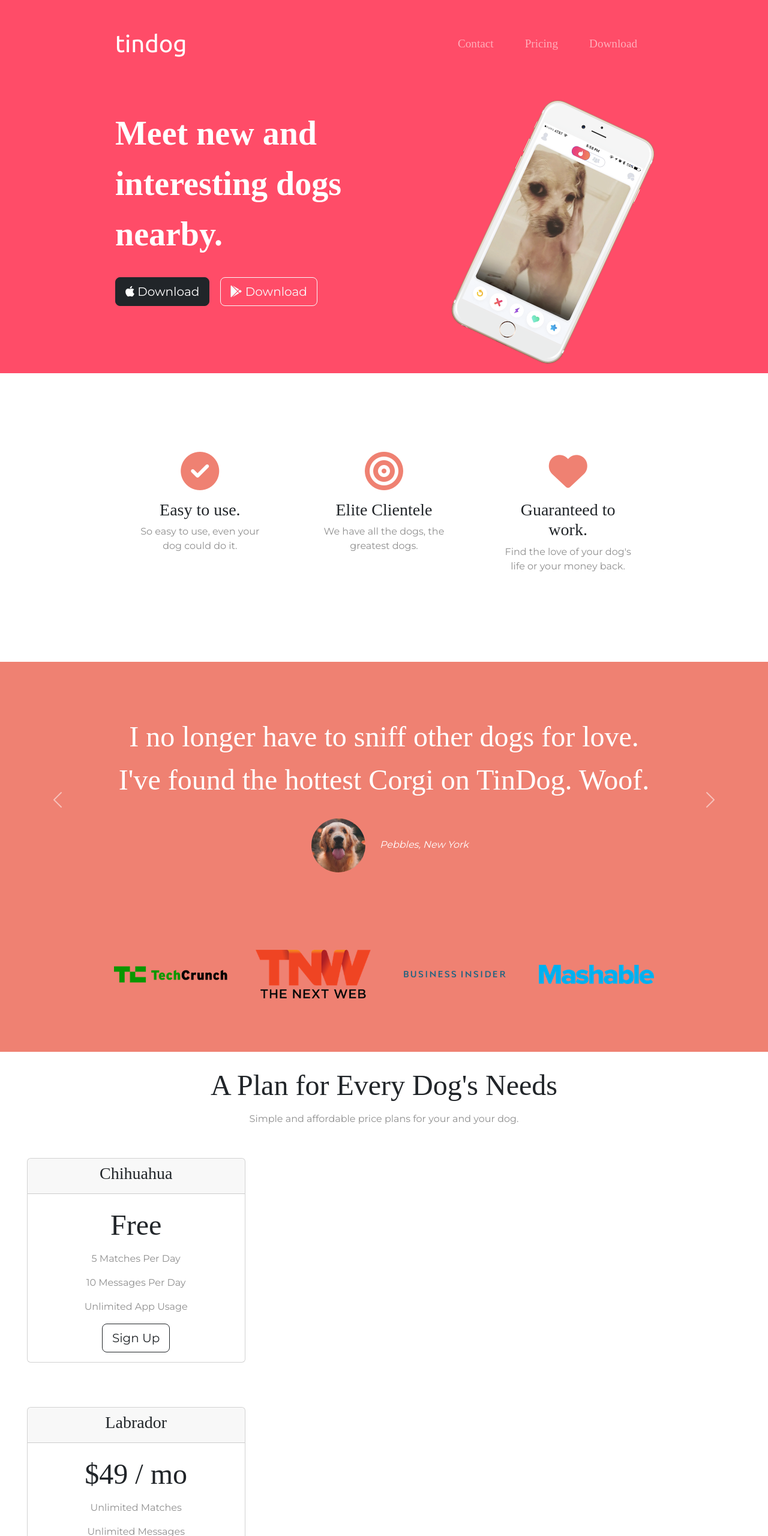
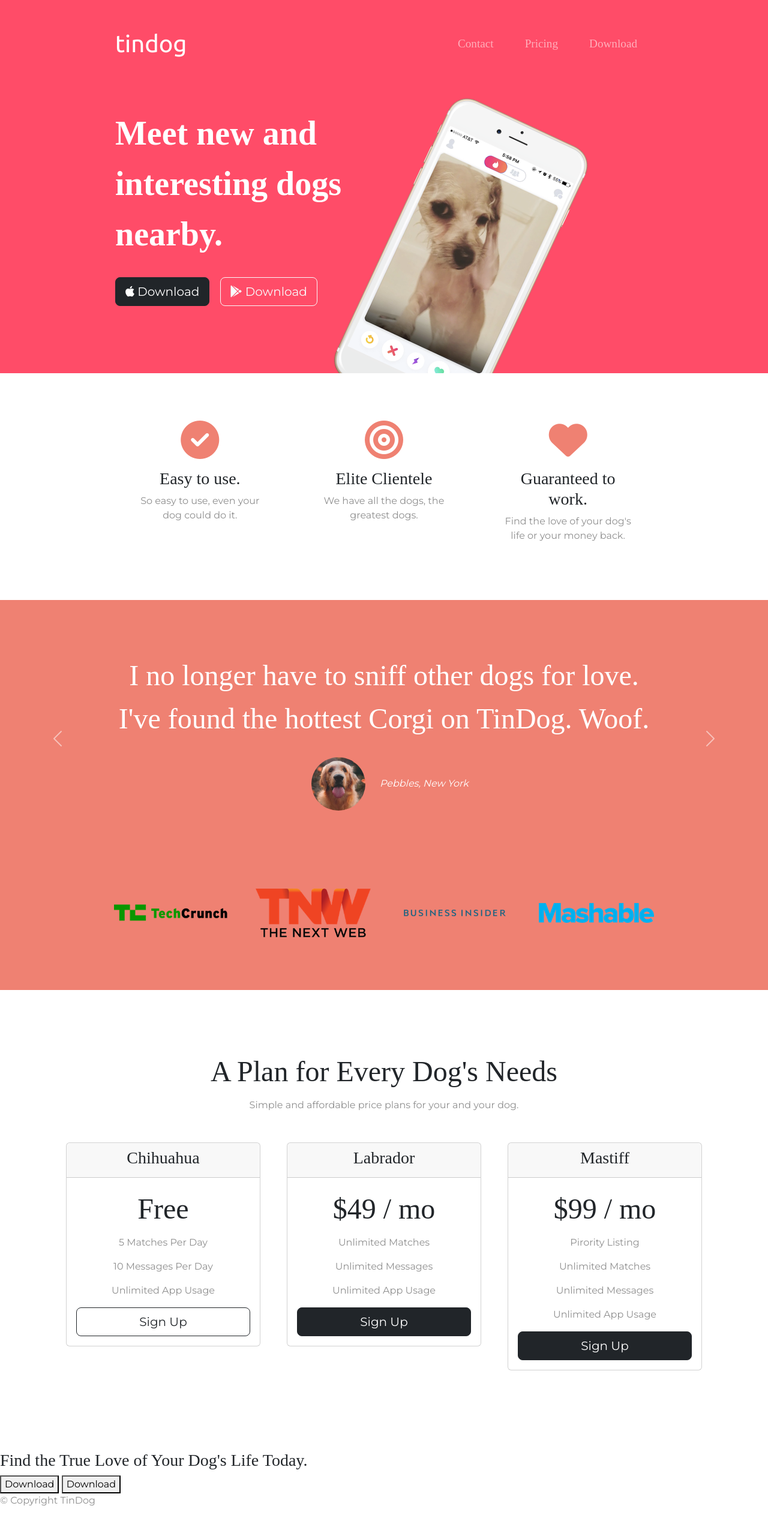
Before and after one commit to AmyMaloy/Tindog, a plain HTML site: page index.html in a window 1280 px wide. Shown: the top 2560 px of the page at 60% size. After the commit the page ends 2529 px from the top, so only its background shows below. Drawn offline with nearby package versions, Linux system fonts and the light colour scheme.

Commit message:
code refactor

```diff
--- a/css/styles.css
+++ b/css/styles.css
@@ -63,16 +63,16 @@ p {
       /* Title Image */
 
       .title-image {
-         width: 16%; /* was 60% i decreased the percentage so it could fit my screen.*/
+         width: 20%;
          transform: rotate(25deg);
          position: absolute;
-         right: 20%;
+         right: 30%;
       }
 
        /* Features Section */
 
        #features {
-        padding: 7% 15%;
+        padding: 3% 15%;
         background-color: #fff;
         position: relative;
 
@@ -92,23 +92,25 @@ p {
         color:#ff4c68;
        }
 
-       /* Testimonial Section */    /*Needs an ajustment only 1 testimonial apears on scroll*/
+       /* Testimonial Section */
 
        #testimonials {
         text-align: center;
         background-color: #ef8172;
         color: #fff;
-       }
+    }
 
-      .testimonial-image {
+    .testimonial-pic {
         width: 10%;
         border-radius: 100%;
         margin: 20px;
-      }
 
-      .carousel-item {
+    }
+
+    .carousel-item {
         padding: 7% 15%;
-      }
+
+    }
 
       #press {
         background-color: #ef8172;
@@ -124,10 +126,22 @@ p {
       /* Pricing Section */
 
       #pricing {
-        padding: /*100px*/ 20px;   /* i changed the 100px to 20px */
+        padding: 100px;
         text-align: center;
       }
 
-      .pricing-column {
+      .pricing-colum {
         padding: 3% 2%;
       }
+
+      @media (max-width: 1028px) {
+        #title {
+          text-align: center;
+        }
+
+        .title-image {
+          position: static;
+          transform: rotate(0);
+          width: 60%;
+        }
+      }
--- a/index.html
+++ b/index.html
@@ -98,32 +98,35 @@
   <!-- Testimonials -->
 
   <section id="testimonials">
+
+
     <div id="testimonial-carousel" class="carousel slide" data-ride="false">
       <div class="carousel-inner">
         <div class="carousel-item active">
           <h2>I no longer have to sniff other dogs for love. I've found the hottest Corgi on TinDog. Woof.</h2>
-          <img class="testimonial-image" src="images/dog-img.jpg" alt="dog-profile">
+          <img class="testimonial-pic" src="images/dog-img.jpg" alt="dog-profile">
           <em>Pebbles, New York</em>
         </div>
+
         <div class="carousel-item">
-          <h2 class="testimonial-text">My dog used to be so lonely, but with TinDog's help, they've found the love of their life. I think.</h2>
-          <img class="testimonial-image" src="images/lady-img.jpg" alt="lady-profile">
+          <h2>My dog used to be so lonely, but with TinDog's help, they've found the love of
+            their life. I think.</h2>
+          <img class="testimonial-pic" src="images/lady-img.jpg" alt="lady-profile">
           <em>Beverly, Illinois</em>
         </div>
       </div>
-        <a class="carousel-control-prev" href="#testimonial-carousel" role="button" data-slide="prev">
+
+      <button class="carousel-control-prev" type="button" data-bs-target="#testimonial-carousel" data-bs-slide="prev">
         <span class="carousel-control-prev-icon"></span>
+      </button>
 
-
-       </a>
-       <a class="carousel-control-next" href="#testimonial-carousel" role="button" data-slide="next">
+      <button class="carousel-control-next" type="button" data-bs-target="#testimonial-carousel" data-bs-slide="next">
         <span class="carousel-control-next-icon"></span>
-
-      </a>
+      </button>
     </div>
 
+  </section>
 
-  </section>
 
 
   <!-- Press -->
@@ -143,10 +146,8 @@
 
     <h2>A Plan for Every Dog's Needs</h2>
     <p>Simple and affordable price plans for your and your dog.</p>
-
-    <div class="card-row">
-
-     <div class="pricing-column col-lg-4 col-md-6">
+    <div class="row ">
+      <div class="pricing-colum col col-lg-4 col-md-6 col-sm-12">
         <div class="card">
           <div class="card-header">
             <h3>Chihuahua</h3>
@@ -156,12 +157,13 @@
             <p>5 Matches Per Day</p>
             <p>10 Messages Per Day</p>
             <p>Unlimited App Usage</p>
-        <button class="btn btn-lg btn-block btn-outline-dark" type="button">Sign Up</button>
+            <div class="d-grid ">
+              <button class="btn btn-lg  btn-outline-dark" type="button">Sign Up</button>
             </div>
           </div>
         </div>
-
-    <div class="pricing-column col-lg-4 col-md-6">
+      </div>
+      <div class="pricing-colum col col-lg-4 col-md-6 col-sm-12">
         <div class="card">
           <div class="card-header">
             <h3>Labrador</h3>
@@ -171,12 +173,13 @@
             <p>Unlimited Matches</p>
             <p>Unlimited Messages</p>
             <p>Unlimited App Usage</p>
-        <button  class="btn btn-lg btn-block btn-dark"type="button">Sign Up</button>
+            <div class="d-grid gap-2">
+              <button class="btn btn-dark btn-lg" type="button">Sign Up</button>
             </div>
           </div>
         </div>
-
-    <div class="pricing-column col-lg-4">
+      </div>
+      <div class="pricing-colum col col-lg-4 col-sm-12">
         <div class="card">
           <div class="card-header">
             <h3>Mastiff</h3>
@@ -187,13 +190,16 @@
             <p>Unlimited Matches</p>
             <p>Unlimited Messages</p>
             <p>Unlimited App Usage</p>
-       <button  class="btn btn-lg btn-block btn-dark"type="button">Sign Up</button>
-
+            <div class="d-grid gap-2">
+              <button class="btn btn-dark btn-lg" type="button">Sign Up</button>
             </div>
           </div>
         </div>
       </div>
+
+    </div>
   </section>
+
 
 
   <!-- Call to Action -->
```
Lines whose indentation alone changed are shown as unchanged.
